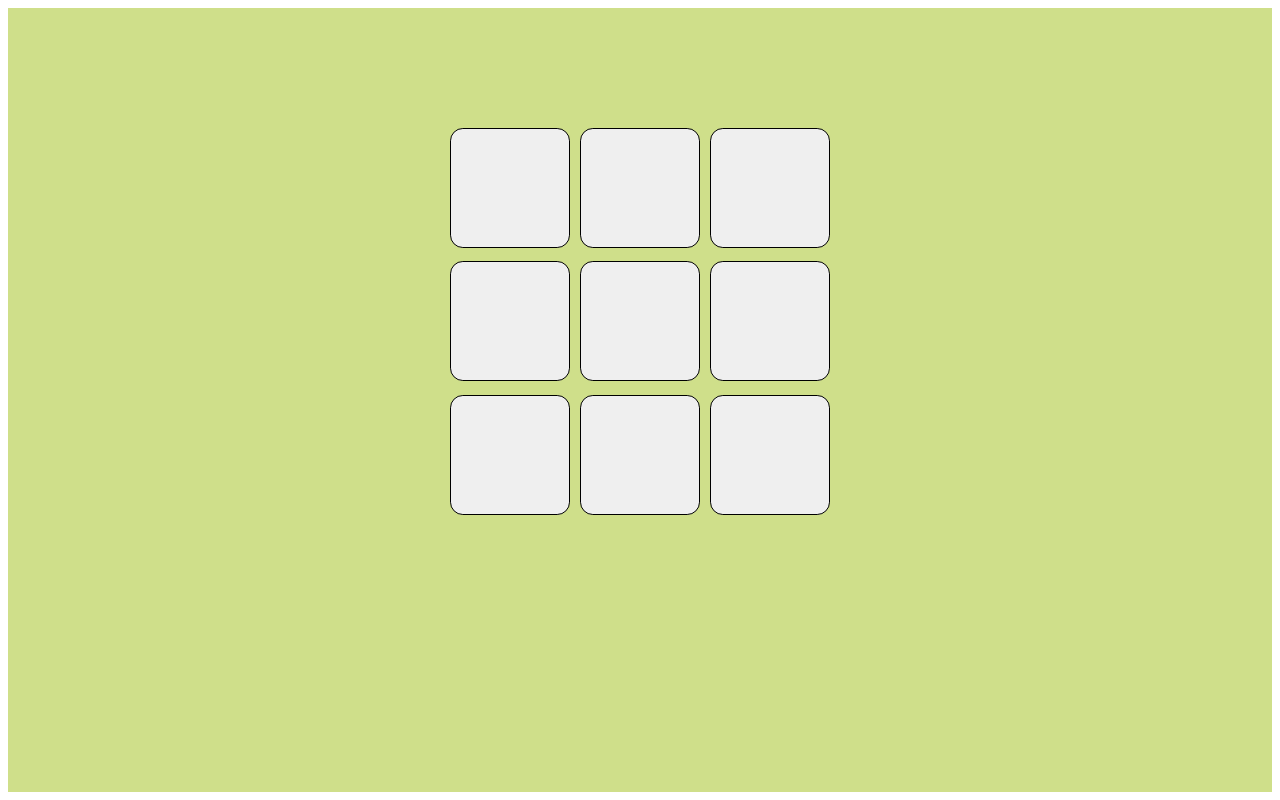
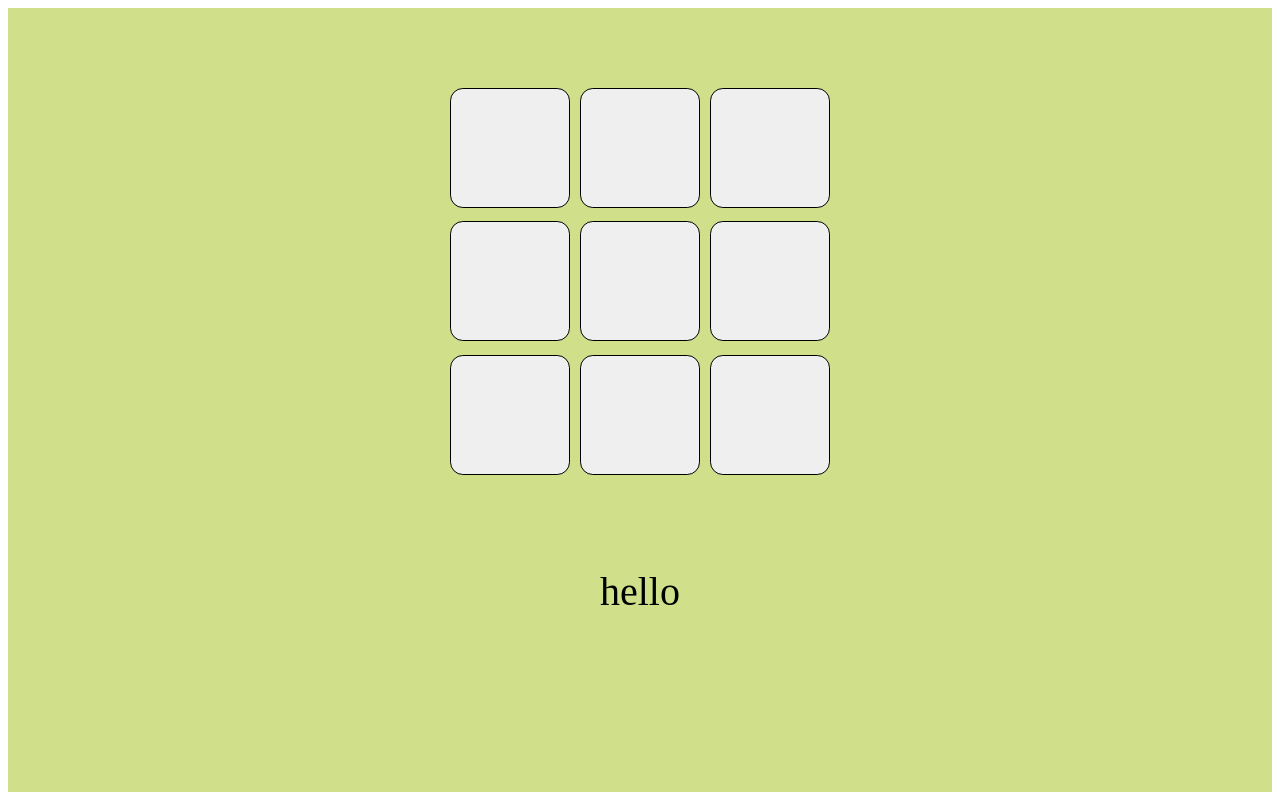
Before and after one commit to ChinmoyMandal-Tech/Tic-Tac-Toi-usingReact, a React (Vite) app: page / in a window 1280 px wide. Built offline with nearby package versions, Linux system fonts and the light colour scheme.

Commit message:
add DisplayWin component

```diff
--- a/src/App.jsx
+++ b/src/App.jsx
@@ -1,6 +1,7 @@
 import { useState } from 'react'
 import styles from './App.module.css'
 import Box from './box'
+import DispayWin from './DisplayWin';
 
 function App() {
   const [allButton, setallButton] = useState('');
@@ -79,6 +80,7 @@ function App() {
         />)}
       </div>
     </div>
+    <DispayWin />
     {newButton === 1 && <button className={styles.newbutton} onClick={() => newGame()}>New Game</button>}
   </center>
   )
--- a/src/App.module.css
+++ b/src/App.module.css
@@ -7,7 +7,7 @@
     justify-content: space-evenly;
 }
 .display{
-    height: 80vh;
+    height: 70vh;
     display: flex;
     justify-content: center;
     align-items: center;
--- /dev/null
+++ b/src/DisplayWin.jsx
@@ -0,0 +1,10 @@
+import styles from './DisplayWin.module.css'
+function DispayWin() {
+
+    return <div className={styles.win}>
+    hello
+    </div>
+
+}
+
+export default DispayWin;
--- /dev/null
+++ b/src/DisplayWin.module.css
@@ -0,0 +1,5 @@
+.win{
+    height: min(10vw, 10vh);
+    width: min(10vw, 10vh);
+    font-size: min(5vw, 5vh);
+}
```
